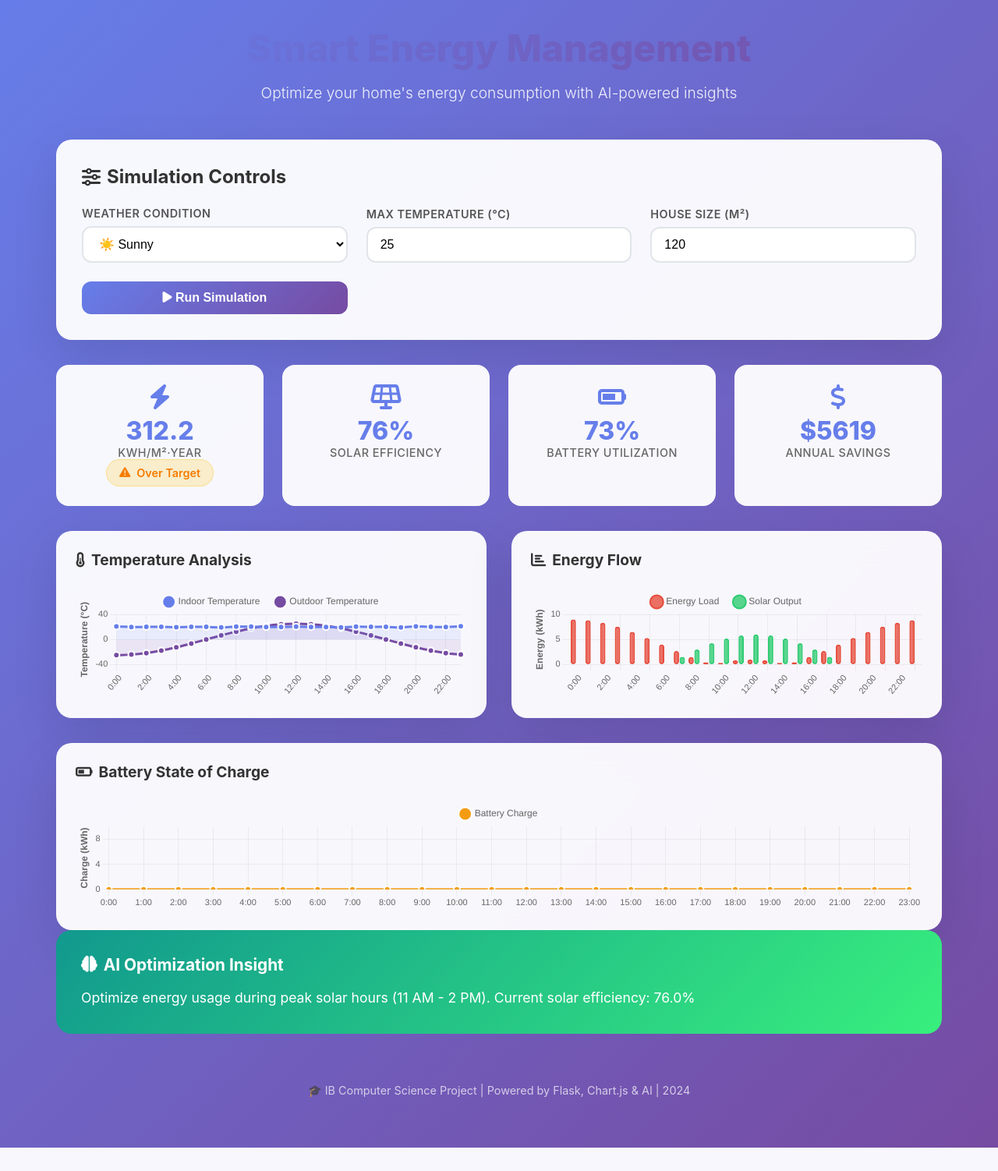
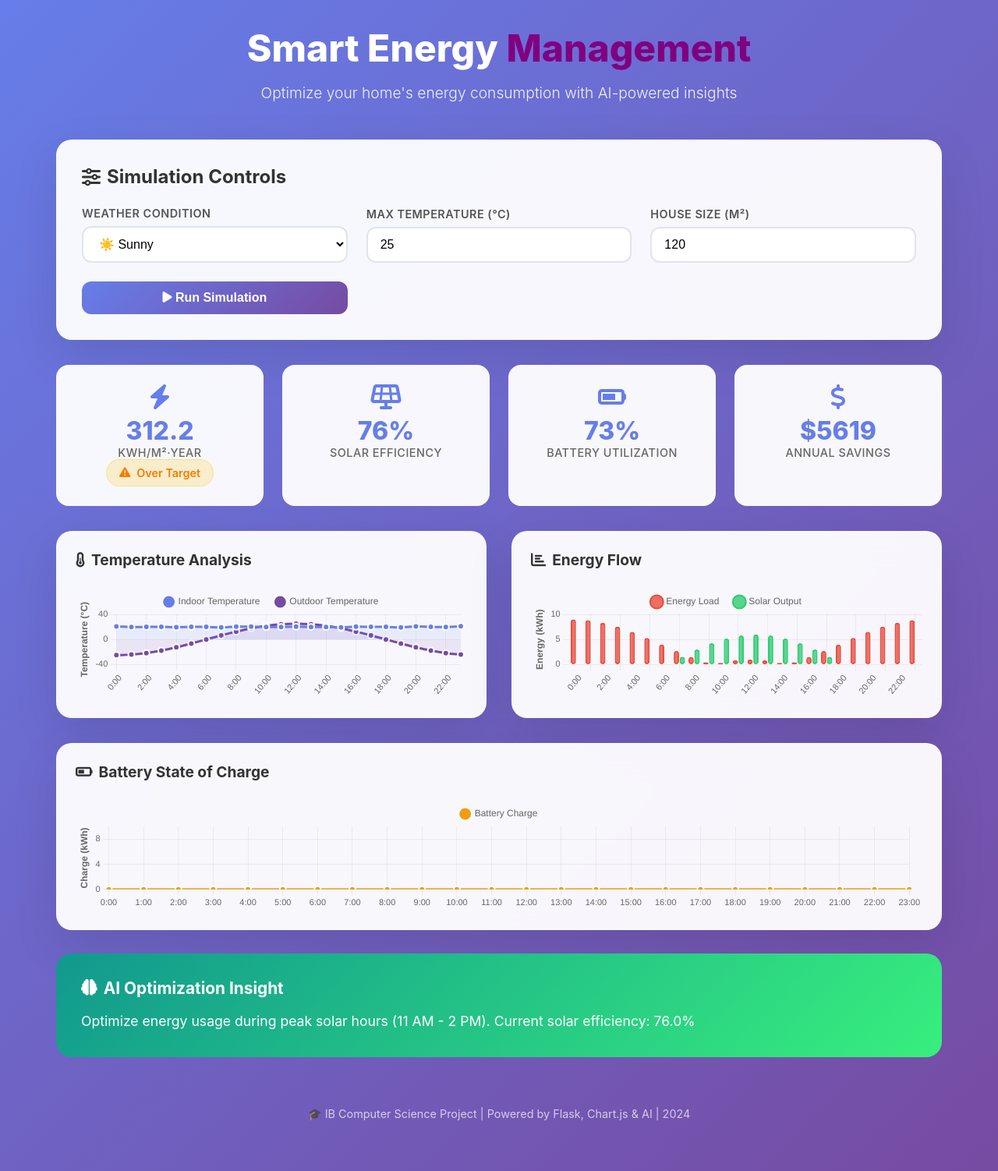
Before and after one commit to Shehwaz81/EcoHome, a Flask app: page / in a window 1280 px wide. Shown: the part 62-1564 px from the top of the page at 78% size. Before the commit the page ends 1534 px from the top, so only its background shows below. Run offline with Flask 3, Linux system fonts and the light colour scheme.

Commit message:
add dockerfile

```diff
--- a/requirements.txt
+++ b/requirements.txt
@@ -1,5 +1,5 @@
 Flask==2.3.3
 pandas==2.2.1
-numpy==1.26.2
+numpy==1.25.3
 plotly==5.18.0
 gunicorn
--- a/runtime.txt
+++ /dev/null
@@ -1 +0,0 @@
-python-3.11.7
--- a/static/index.css
+++ b/static/index.css
@@ -83,7 +83,7 @@ body {
 .hero-title {
     font-size: 3rem;
     font-weight: 800;
-    background: linear-gradient(135deg, #667eea 0%, #764ba2 100%);
+    background: linear-gradient(90deg, white 50%, purple 50%);
     -webkit-background-clip: text;
     -webkit-text-fill-color: transparent;
     background-clip: text;
@@ -239,6 +239,7 @@ body {
 }
 
 .ai-insight {
+    margin-top: 30px;
     background: linear-gradient(135deg, #11998e 0%, #38ef7d 100%);
     color: white;
     border-radius: 20px;
--- a/templates/index.html
+++ b/templates/index.html
@@ -28,7 +28,6 @@
     </nav>
 
     <div class="container">
-        <!-- Hero Section -->
         <div class="hero-section">
             <h1 class="hero-title">Smart Energy Management</h1>
             <p class="hero-subtitle">Optimize your home's energy consumption with AI-powered insights</p>
@@ -77,7 +76,7 @@
                 <div class="metric-label">kWh/m²·year</div>
                 <div class="status-indicator {% if (energy_per_sqm or 32.4) <= 35 %}status-optimal{% else %}status-warning{% endif %}">
                     <i class="fas fa-{% if (energy_per_sqm or 32.4) <= 35 %}check-circle{% else %}exclamation-triangle{% endif %}"></i>
-                    {% if (energy_per_sqm or 32.4) <= 35 %}Under Target{% else %}Over Target{% endif %}
+                    {% if (energy_per_sqm) <= 300 %}Under Target{% else %}Over Target{% endif %}
                 </div>
             </div>
             <div class="metric-card">
@@ -97,7 +96,6 @@
             </div>
         </div>
 
-        <!-- Charts -->
         <div class="charts-grid">
             <div class="chart-card">
                 <h3 class="chart-title">
@@ -129,7 +127,6 @@
             </div>
         </div>
 
-        <!-- AI Insights -->
         <div class="ai-insight">
             <h3 class="ai-title">
                 <i class="fas fa-brain"></i>
@@ -140,7 +137,6 @@
             </p>
         </div>
 
-        <!-- Footer -->
         <footer class="footer">
             <p>🎓 IB Computer Science Project | Powered by Flask, Chart.js & AI | {{ current_year or '2024' }}</p>
         </footer>
```
Also changed, not shown: app.py (line endings or trailing spaces), 1 other file.
